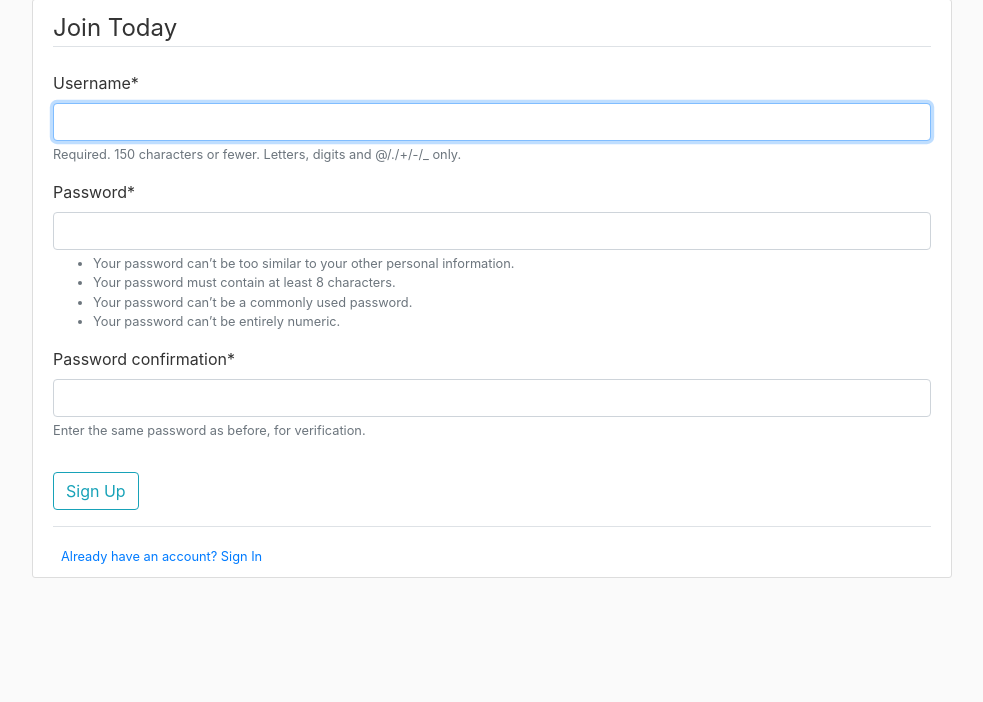
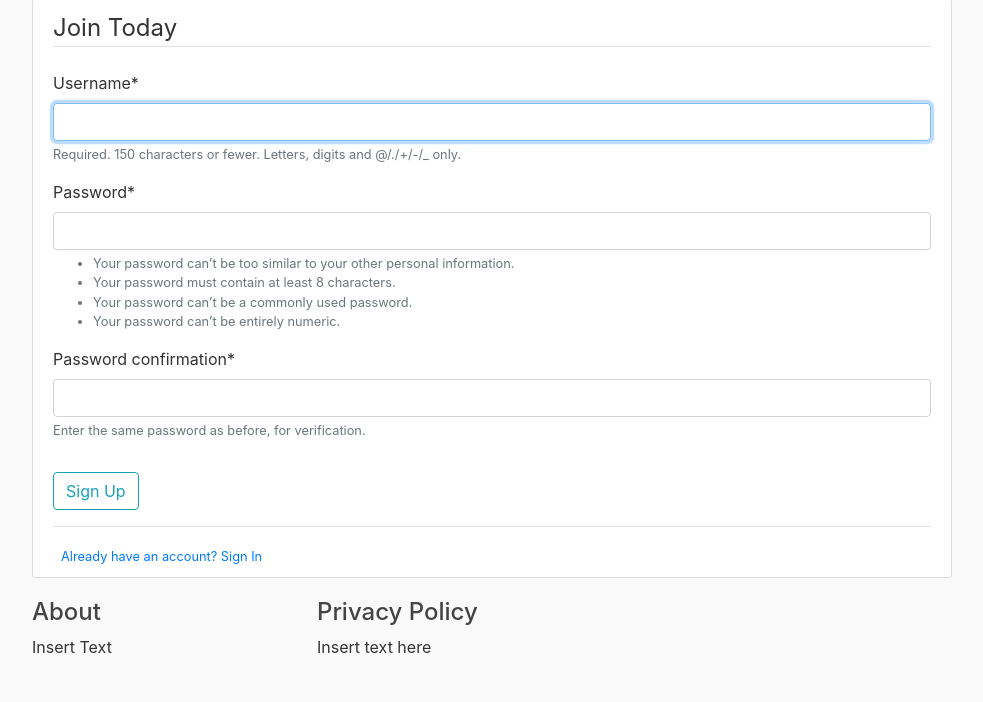
Before and after one commit to lamiku01/HTML_CopingWithCovid, a Django app: page /register/ in a window 1280 px wide. Shown: the part 81-783 px from the top of the page, without its empty margins (53-1036 px from the left). Run offline with Django 3.2, Linux system fonts and the light colour scheme; some libraries are stand-ins or nearby versions.

Commit message:
Added footer; added content boxes

```diff
--- a/CopingWithCovid/physical/templates/physical/base.html
+++ b/CopingWithCovid/physical/templates/physical/base.html
@@ -87,10 +87,28 @@
           </div>
           {% endfor %}
           {% endif %}
+          <div class='content-section'>
           {% block content  %}{% endblock %}
+        </div>
         </div>
       </div>
     </main>
+    <div class="page-prefooter">
+    <div class="container">
+        <div class="row">
+            <div class="col-md-3 col-sm-6 col-xs-12 footer-block">
+                <h4>About</h4>
+                <p> Insert Text </p>
+            </div>
+            <div class="col-md-3 col-sm-6 col-xs12 footer-block">
+                    <h4>Privacy Policy</h4>
+                    <div class="smalltext">
+                        Insert text here
+                    </div>
+            </div>
+        </div>
+    </div>
+</div>
 
     <!-- Optional JavaScript -->
     <!-- jQuery first, then Popper.js, then Bootstrap JS -->
--- a/CopingWithCovid/users/templates/users/register.html
+++ b/CopingWithCovid/users/templates/users/register.html
@@ -1,7 +1,6 @@
 {% extends "physical/base.html" %}
 {% load crispy_forms_tags %}
 {% block content %}
-	<div class='content-section'>
 		<form method="POST">
 			{% csrf_token %}
 			<fieldset class="form-group">
@@ -17,5 +16,4 @@
 				 <a class="ml-2" href="/login">Already have an account? Sign In</a>
 			</small>
 		</div>
-	</div>
 {% endblock content %}
```
